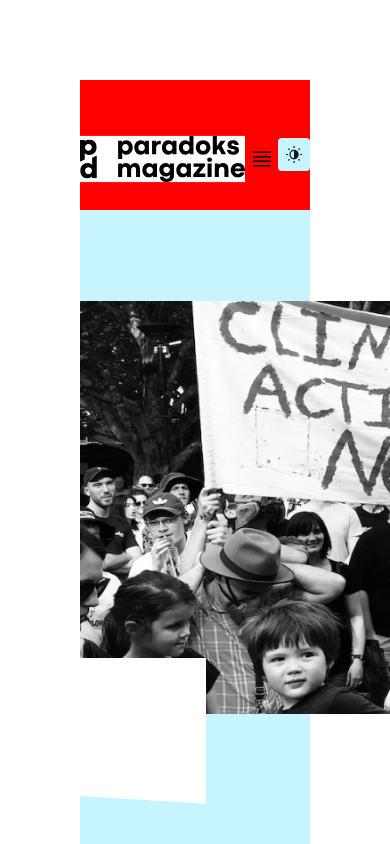
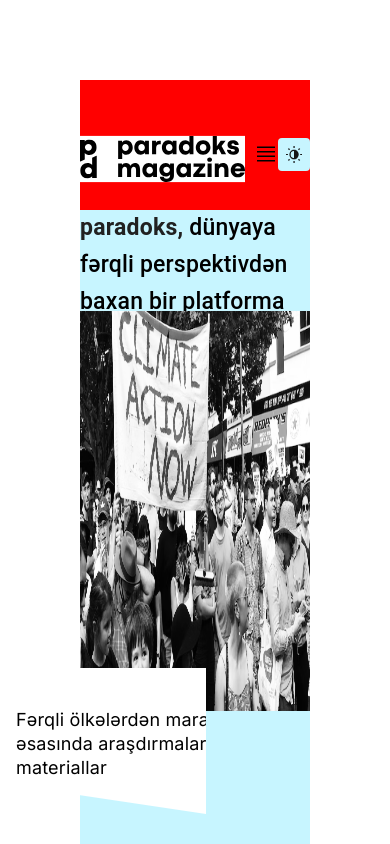
Before and after one commit to javidan-dot-com/paradoks-web, a Next.js app: page / in a window 390 px wide. Shown: the top 844 px of the page. Built offline with nearby package versions, Linux system fonts and the light colour scheme; a web font is replaced by a local one.

Commit message:
responsivness-scrollone

```diff
--- a/modules/nav/Navbar.styles.ts
+++ b/modules/nav/Navbar.styles.ts
@@ -13,8 +13,7 @@ export const NavbarContainerStyles = (theme: Theme) => ({
 
   [theme.breakpoints.down(750)]: {
     backgroundColor: "red",
-  }
-
+  },
 });
 
 export const NavbarLiStyles = (theme: Theme) => ({
@@ -30,7 +29,7 @@ export const NavbarLiStyles = (theme: Theme) => ({
   height: "35px",
 
   [theme.breakpoints.down(750)]: {
-    backgroundColor: "red",
+    backgroundColor: "#C7F5FF",
     display: "none",
-  }
+  },
 });
--- a/modules/nav/Navbar.tsx
+++ b/modules/nav/Navbar.tsx
@@ -2,17 +2,20 @@ import { Box, IconButton, Typography, useTheme, Link } from "@mui/material";
 import Image from "next/image";
 import { useContext } from "react";
 import { ColorModeContext } from "@/pages/_app";
+// import {  Menu, MenuItem, HandleMenu } from "@/pages/_app";
 import { NavbarLiStyles, NavbarContainerStyles } from "./Navbar.styles";
 
 function Navbar() {
   const theme = useTheme();
   const colorMode = useContext(ColorModeContext);
+  // const menuBar = useContext(Menu);
 
   return (
     <Box sx={(theme) => NavbarContainerStyles(theme)}>
       <Box>
         <Link href="/nav">
-          <Box sx={{
+          <Box
+            sx={{
               display: "flex",
               width: "225px",
               height: "63px",
@@ -33,6 +36,7 @@ function Navbar() {
           </Box>
         </Link>
       </Box>
+      <Box sx={{ display: "flex", justifyContent: "flex-end" }}>
         <Box sx={(theme) => NavbarLiStyles(theme)}>
           <li>
             <Link href="/home">
@@ -88,7 +92,8 @@ function Navbar() {
           </li>
         </Box>
 
-      <Box sx={{
+        <Box
+          sx={{
             display: "none",
 
             [theme.breakpoints.down(750)]: {
@@ -96,6 +101,7 @@ function Navbar() {
             },
           }}
         >
+          {/* <IconButton onClick={HandleMenu}> */}
           <Image
             priority
             src="/images/menu.png"
@@ -103,6 +109,7 @@ function Navbar() {
             width={24}
             height={24}
           />
+          {/* </IconButton> */}
         </Box>
 
         <Box
@@ -137,6 +144,7 @@ function Navbar() {
           </IconButton>
         </Box>
       </Box>
+    </Box>
   );
 }
 
--- a/modules/scroll-one/ScrollOne.styles.ts
+++ b/modules/scroll-one/ScrollOne.styles.ts
@@ -20,8 +20,19 @@ export const ScrollOneContainerStyles = (theme: Theme) => ({
 
 export const ScrollOneHeaderContainerStyles = (theme: Theme) => ({
   position: "relative",
-  width: "546px",
+  width: "100%",
   height: "101px",
   backgroundColor: "#C7F5FF",
-  left: "316px",
+  // left: "216px",
 });
+
+export const ScrollBox = (theme: Theme) => ({
+  display: "flex",
+  position: "relative",
+  justifyContent: "flex-start",
+  flexDirection: "row",
+  width: "100%",
+  height: "100%",
+  backgroundColor: "#C7F5FF",
+  color: "white",
+});
--- a/modules/scroll-one/ScrollOne.tsx
+++ b/modules/scroll-one/ScrollOne.tsx
@@ -1,4 +1,4 @@
-import { Box, Typography } from "@mui/material";
+import { Box, Typography, useTheme } from "@mui/material";
 import {
   ScrollOneStyles,
   ScrollOneContainerStyles,
@@ -7,6 +7,7 @@ import {
 import Image from "next/image";
 
 const ScrollOne = () => {
+  const theme = useTheme();
   const headingText = {
     brand: "paradoks, ",
     slogan: "dünyaya fərqli perspektivdən baxan bir platforma",
@@ -43,12 +44,23 @@ const ScrollOne = () => {
           color: "white",
         }}
       >
-        <Box>
+        <Box
+          sx={{
+            display: "flex",
+            width: "815px",
+            height: "413px",
+            position: "relative",
+
+            [theme.breakpoints.down("md")]: {
+              width: "600px",
+              height: "400px",
+            },
+          }}
+        >
           <Image
             src="/images/imageScrollOne.png"
+            fill={true}
             alt="Image Scroll One"
-            width={815}
-            height={413}
           />
         </Box>
 
@@ -58,7 +70,7 @@ const ScrollOne = () => {
             bottom: "1px",
             top: "357px",
             right: "104px",
-            width: "555px",
+            width: "100%",
             height: "149px",
             backgroundColor: "white",
             clipPath: "polygon(0 0, 100% 0, 100% 98%, 0 75%)",
--- a/pages/_app.tsx
+++ b/pages/_app.tsx
@@ -4,16 +4,30 @@ import {
   CssBaseline,
   PaletteMode,
   ThemeProvider,
+  Menu,
+  MenuItem,
 } from "@mui/material";
 import type { AppProps } from "next/app";
 import Head from "next/head";
-import Home from "./styles/Home.modules";
+
 import { createContext, useMemo, useState } from "react";
 
 export const ColorModeContext = createContext({ toggleColorMode: () => {} });
 
 export default function App({ Component, pageProps }: AppProps) {
   const [mode, setMode] = useState<PaletteMode>("light");
+  const [openMenu, setOpenMenu] = useState(null);
+  const HandleMenu = () => {
+    setOpenMenu(true);
+  };
+  const closeMenu = () => {
+    setOpenMenu(false);
+  };
+  <Menu open={openMenu} onClose={closeMenu}>
+    <MenuItem onClick={closeMenu}>home</MenuItem>
+    <MenuItem onClick={closeMenu}>articles</MenuItem>
+    <MenuItem onClick={closeMenu}>karta</MenuItem>{" "}
+  </Menu>;
   const theme = useMemo(() => createTheme(getDesignTokens(mode)), [mode]);
   const colorMode = useMemo(
     () => ({
```
Lines whose indentation alone changed are shown as unchanged.
